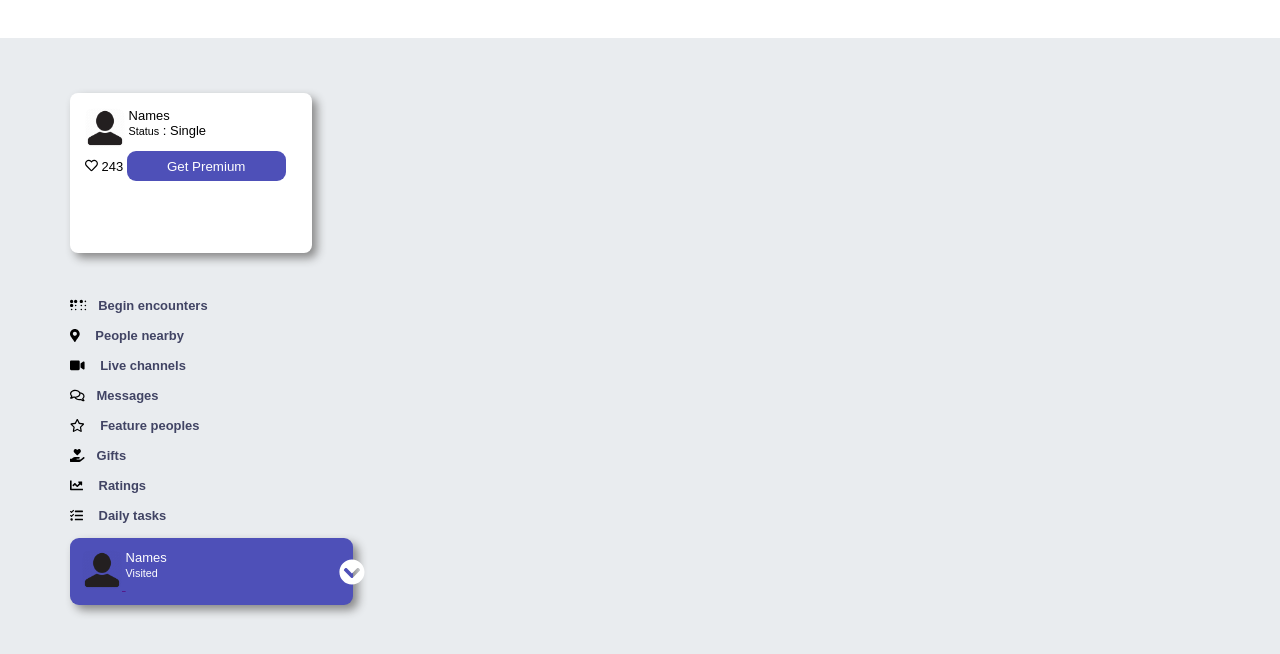
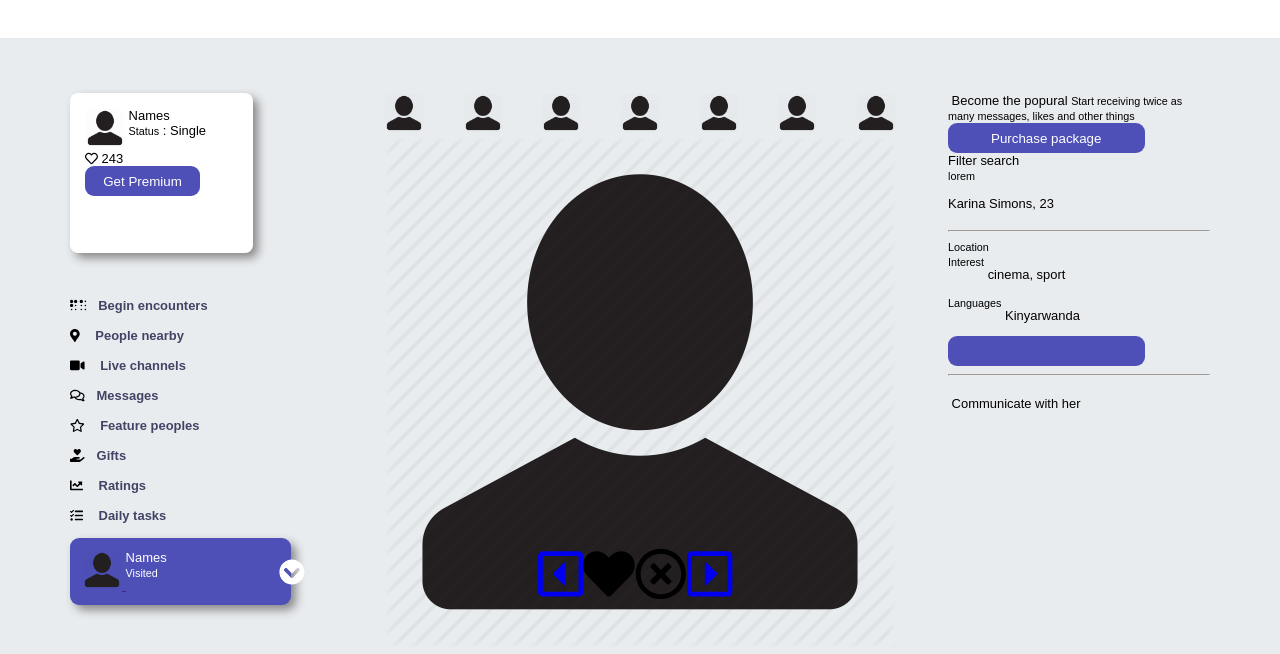
Before and after one commit to muhenge/capstone, a website: page index.html in a window 1280 px wide. Shown: the part 42-696 px from the top of the page. Drawn offline with nearby package versions, Linux system fonts and the light colour scheme.

Commit message:
Feature: add other section
I added other sections but not yet finished the styling

```diff
--- a/CSS/styles.css
+++ b/CSS/styles.css
@@ -122,3 +122,20 @@
   left: 95%;
   bottom: 30%;
 }
+
+.other-users {
+  display: flex;
+  flex-direction: row;
+  justify-content: space-between;
+}
+
+.user-pic {
+  position: relative;
+}
+
+.user-pic-emoji {
+  display: flex;
+  position: absolute;
+  left: 30%;
+  bottom: 10%;
+}
--- a/index.html
+++ b/index.html
@@ -69,10 +69,55 @@
 
     </section>
     <section>
+      <div class="other-users">
+        <a href="#"><img class="profiles" src="images/user-512.png" alt="..."></a>
+        <a href="#"><img class="profiles" src="images/user-512.png" alt="..."></a>
+        <a href="#"><img class="profiles" src="images/user-512.png" alt="..."></a>
+        <a href="#"><img class="profiles" src="images/user-512.png" alt="..."></a>
+        <a href="#"><img class="profiles" src="images/user-512.png" alt="..."></a>
+        <a href="#"><img class="profiles" src="images/user-512.png" alt="..."></a>
+        <a href="#"><img class="profiles" src="images/user-512.png" alt="..."></a>
+      </div>
+        <div class="user-pic">
+          <img src="images/user-512.png" alt="...">
+
+          <div class="user-pic-emoji">
+
+            <a href="#" class="left" ><i class="far fa-caret-square-left fa-4x"></i></i></a>
+            <i class="fas fa-heart fa-4x"></i>
+            <i class="far fa-times-circle fa-4x"></i>
+            <a href="#" class="right" ><i class="far fa-caret-square-right fa-4x"></i></a>
+          </div>
+
+        </div>
 
     </section>
     <section>
+      <div class="purchase">
+        <img src="" alt=""> <span>Become the popural</span> <small>Start receiving twice as many messages, likes and other things</small>
+        <button type="button" name="button" >Purchase package</button>
+      </div>
+      <div class="search">
+        Filter search
+      </div>
+      <div class="names">
+        <small>lorem</small><br>
+        <p>Karina Simons, 23</p>
+        <hr>
+        <small>Location</small><br>
+        <small>Interest</small>
+        <p>cinema, sport</p><br>
+        <small>Languages</small>
+        <p>Kinyarwanda</p>
+        <button  class="view-other"type="button" name="button"></button>
+        <hr>
+        <div class="communicate">
+          <img src="#" alt="">
+          <p>Communicate with her</p>
+        </div>
 
+
+      </div>
     </section>
   </main>
     <script src="node_modules/@fortawesome/fontawesome-free/js/all.js"></script>
```
